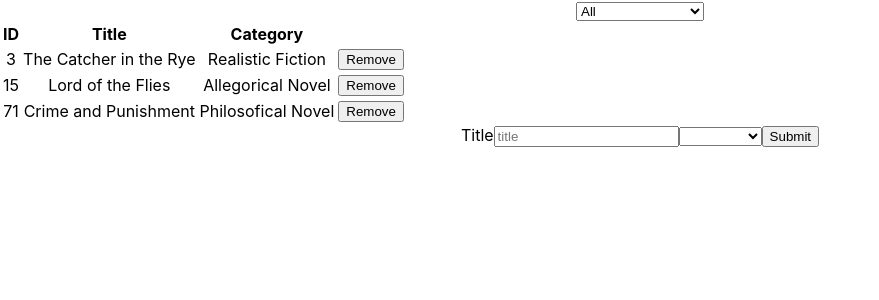
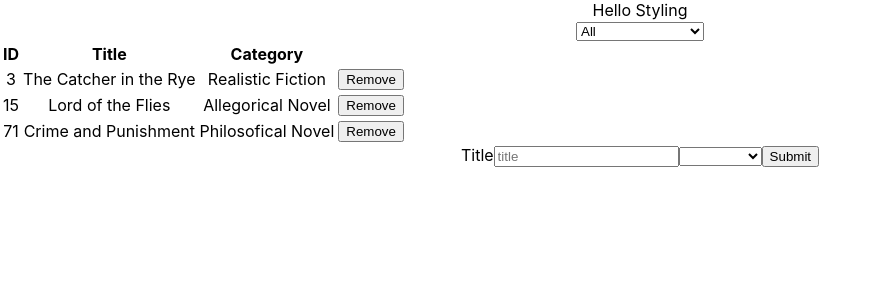
Before and after one commit to diegoarvz4/react-bookstore, a React (Create React App) app: page / in a window 1280 px wide. Shown: the top 300 px of the page, without its empty margins (0-879 px from the left). Built offline with nearby package versions, Linux system fonts and the light colour scheme.

Commit message:
first  push

```diff
--- a/src/App.js
+++ b/src/App.js
@@ -8,6 +8,7 @@ import BooksForm from './components/BooksForm/BooksForm';
 function App() {
   return (
     <div className="App">
+      Hello Styling
       <BooksList />
       <BooksForm />
     </div>
```
